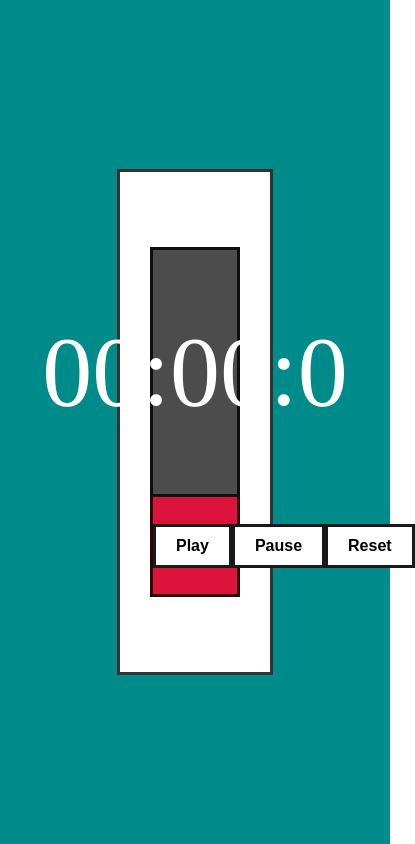
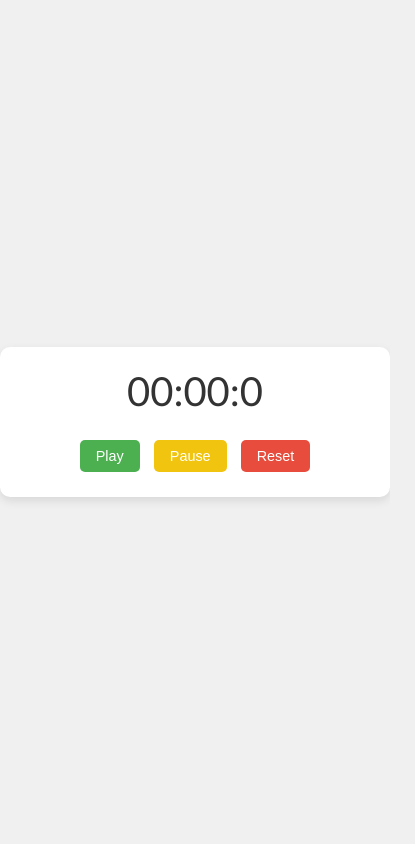
Before and after one commit to Lorenarami/Ejercicio-11, a plain HTML site: page index.html in a window 390 px wide. Shown: the whole page, 415 px wide, since content can reach past the window. Drawn offline with Linux system fonts and the light colour scheme.

Commit message:
responsive styles.css

```diff
--- a/styles.css
+++ b/styles.css
@@ -1,67 +1,80 @@
-* {
-    box-sizing: border-box;
+/* Estilos básicos */
+body {
+    font-family: calibri;
     margin: 0;
     padding: 0;
+    display: flex;
+    justify-content: center;
+    align-items: center;
+    height: 100vh;
+    background-color: #f0f0f0;
 }
 
 .container {
-    width: 100vw;
-    height: 100vh;
-    background-color: darkcyan;
     display: flex;
     justify-content: center;
     align-items: center;
+    height: 100%;
+    width: 100%;
 }
 
 .cronometro {
-    width: 40%;
-    height: 60%;
-    background-color: white;
-    border: 3px solid rgba(0, 0, 0, 0.8);
-    display: flex;
-    align-items: center;
-    justify-content: center;
-    flex-direction: column;
-  }
-
-  .tablero {
-    width: 60%;
-    height: 50%;
-    background-color: rgba(0, 0, 0, 0.7);
-    border: 3px solid rgba(0, 0, 0, 0.8);
-    display: flex;
-    align-items: center;
-    justify-content: center;
+    background-color: #fff;
+    border-radius: 10px;
+    padding: 20px;
+    box-shadow: 0 4px 10px rgba(0, 0, 0, 0.1);
+    text-align: center;
+    width: 90%;
+    max-width: 400px;
 }
 
 .tablero p {
-    color: white;
-    font-size: 100px;
-    display: flex;
-    align-items: center;
-    justify-content: center;
+    font-size: 3rem;
+    margin: 0;
+    color: #333;
 }
+
 .botones {
-    width: 60%;
-    height: 20%;
-    background-color: crimson;
-    border: 3px solid rgba(0, 0, 0, 0.8);
-    border-top: none;
-    display: flex;
-    align-items: center;
-    justify-content: space-around;
+    margin-top: 20px;
 }
 
 .botones button {
-    background-color: white;
     padding: 10px 20px;
-    border: 3px solid rgba(0, 0, 0, 0.9);
-    color: black;
-    font-weight: bold;
-    font-size: 16px;
+    margin: 5px;
+    font-size: 1rem;
+    border: none;
+    border-radius: 5px;
+    cursor: pointer;
+    transition: background-color 0.3s ease;
+}
+
+#boton_play {
+    background-color: #4caf50;
+    color: white;
+}
+
+#boton_pause {
+    background-color: #f1c40f;
+    color: white;
+}
+
+#boton_reset {
+    background-color: #e74c3c;
+    color: white;
 }
 
 .botones button:hover {
-    background-color: white;
-    color: red;
+    opacity: 0.9;
 }
+
+/* Media Queries para pantallas pequeñas */
+@media (max-width: 600px) {
+    .tablero p {
+        font-size: 2.5rem;
+    }
+
+    .botones button {
+        padding: 8px 16px;
+        font-size: 0.9rem;
+    }
+}
```
Lines whose indentation alone changed are shown as unchanged.
